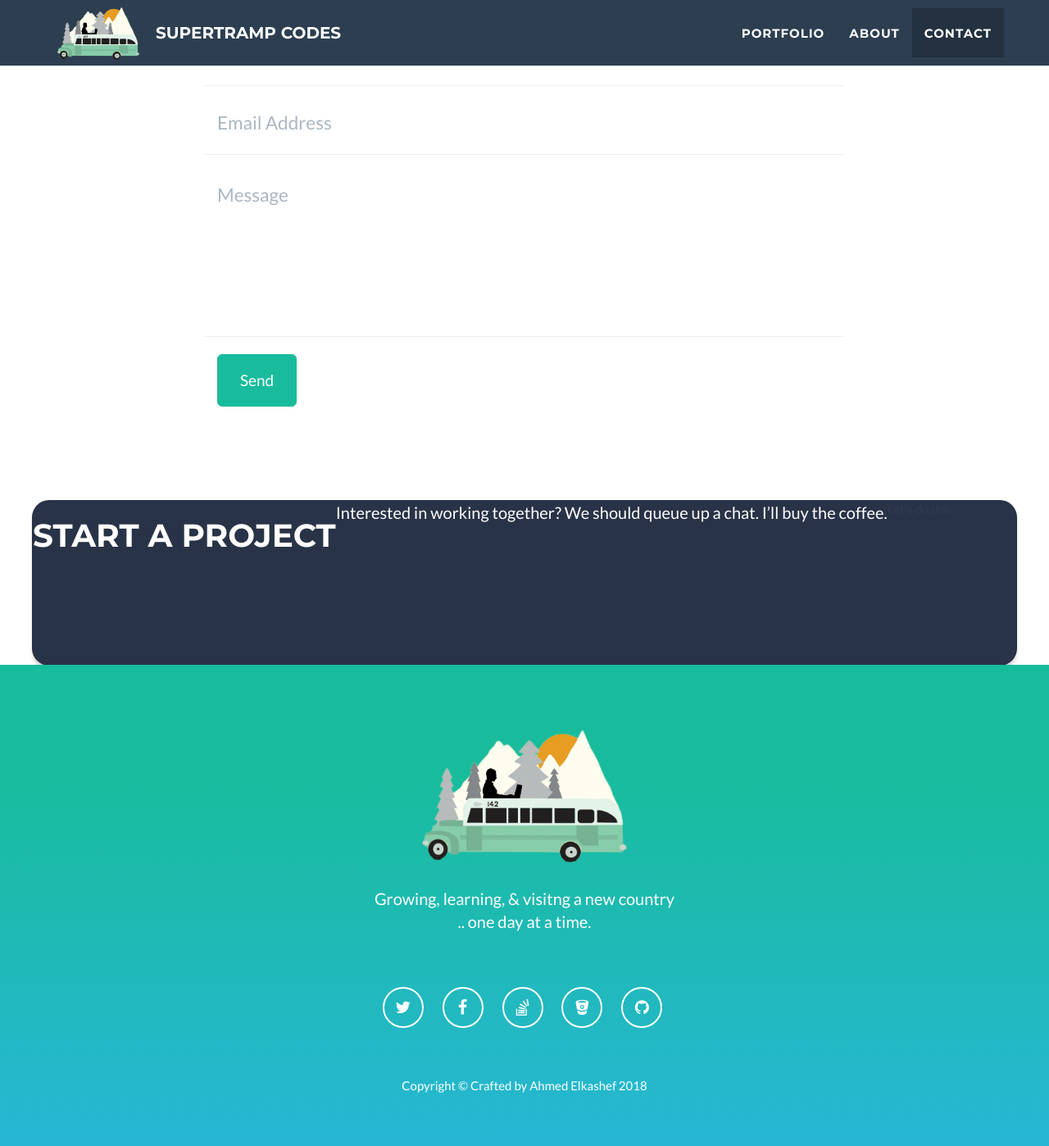
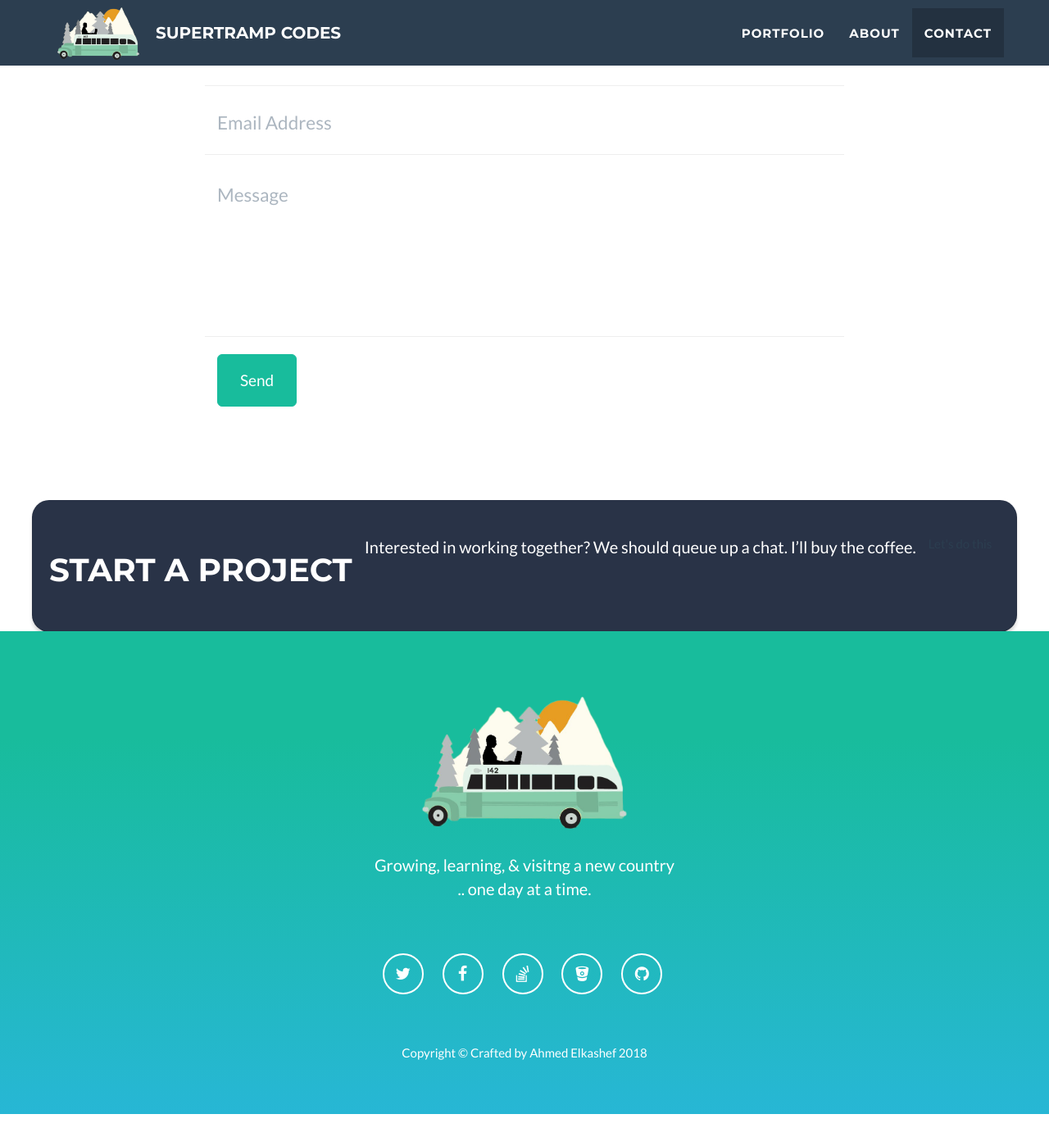
Before and after one commit to Ahmed-Elkashef/Ahmed-Elkashef.github.io, a Jekyll site: the page built from index.html, in a window 1280 px wide and 1400 px high, scrolled down 4071 px. Shown: the whole window at 82% size. Built offline with Jekyll 4.4.1, drawn with Linux system fonts in a browser that asks for light colours; after the commit the page ends 5430 px from its top, so only the background shows below that.

Commit message:
Update main.css

```diff
--- a/_includes/css/main.css
+++ b/_includes/css/main.css
@@ -592,16 +592,18 @@ footer .list-inline>li {
 /*upwork box*/
 #upwork-box {
     border-radius: 20px;
-    height: 200px;
     max-width: 1200px;
     background-color: #293347;
     box-shadow: 0 5px 5px 0 rgba(0,0,0,0.2), 0 0 0 1px #293347;
     margin: auto;
     padding: 0;
 }
+#upwork-box .columns {
+    padding: 3.5rem 1.25rem;
+}
 #upwork-box .columns .column {
     border: 0px;
-    padding: 0;
+    padding: .75rem;
 }
 #upwork-box .columns .column h1, #upwork-box .columns .column p{
     color: white;
```
